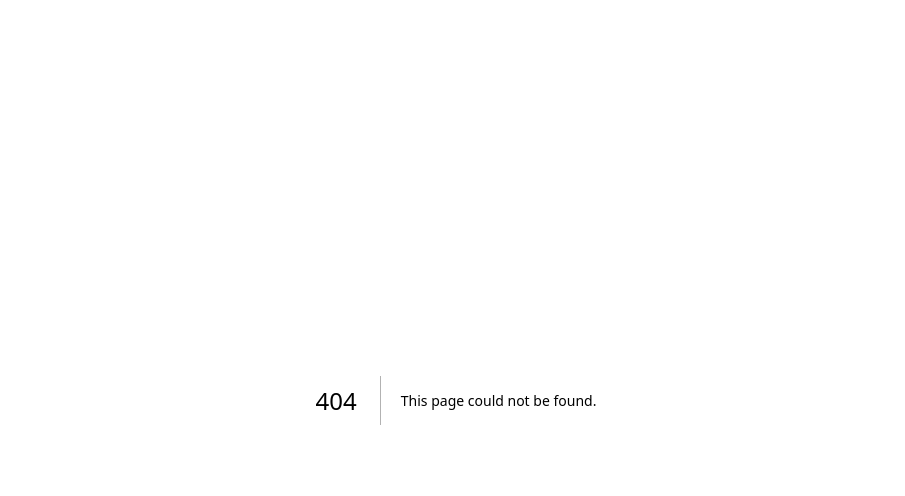
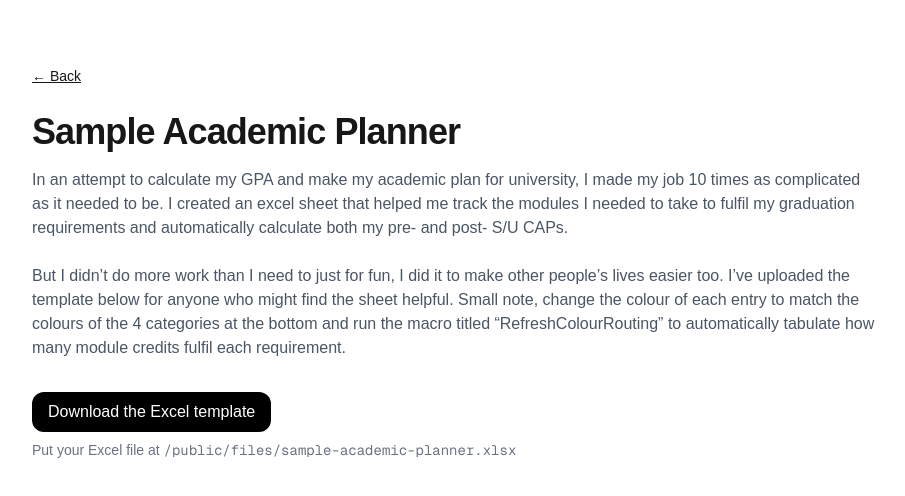
Before and after one commit to harenraj7/Personal-Website, a Next.js app: page /projects/academic-planner in a window 1280 px wide. Before the commit this address had no page. Shown: the top 496 px of the page, without its empty margins (184-1089 px from the left). Built offline with nearby package versions, Linux system fonts and the light colour scheme.

Commit message:
academic planner page

```diff
--- /dev/null
+++ b/app/projects/academic-planner/page.tsx
@@ -0,0 +1,45 @@
+import Link from "next/link";
+
+export default function AcademicPlannerPage() {
+  return (
+    <main className="mx-auto max-w-4xl px-6 py-16">
+      <Link className="text-sm underline" href="/">
+        ← Back
+      </Link>
+
+      <h1 className="mt-6 text-4xl font-bold tracking-tight">
+        Sample Academic Planner
+      </h1>
+
+      <p className="mt-4 text-gray-600 whitespace-pre-line">
+        In an attempt to calculate my GPA and make my academic plan for university,
+        I made my job 10 times as complicated as it needed to be. I created an
+        excel sheet that helped me track the modules I needed to take to fulfil my
+        graduation requirements and automatically calculate both my pre- and post-
+        S/U CAPs.
+
+        {"\n\n"}
+        But I didn’t do more work than I need to just for fun, I did it to make
+        other people’s lives easier too. I’ve uploaded the template below for anyone
+        who might find the sheet helpful. Small note, change the colour of each
+        entry to match the colours of the 4 categories at the bottom and run the
+        macro titled “RefreshColourRouting” to automatically tabulate how many module
+        credits fulfil each requirement.
+      </p>
+
+      <div className="mt-8">
+        <a
+          className="inline-block rounded-xl bg-black px-4 py-2 text-white"
+          href="/files/sample-academic-planner.xlsx"
+          download
+        >
+          Download the Excel template
+        </a>
+        <p className="mt-2 text-sm text-gray-500">
+          Put your Excel file at{" "}
+          <code className="font-mono">/public/files/sample-academic-planner.xlsx</code>
+        </p>
+      </div>
+    </main>
+  );
+}
```
